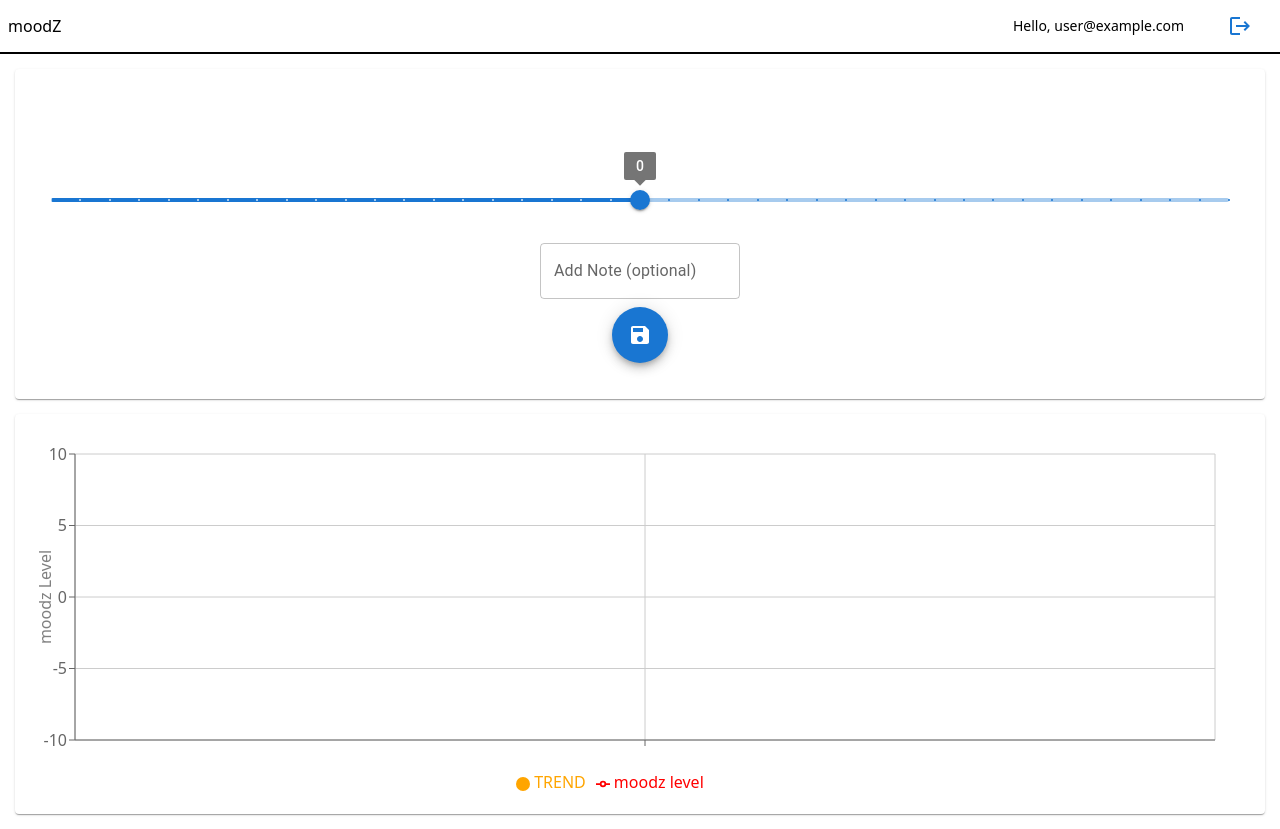
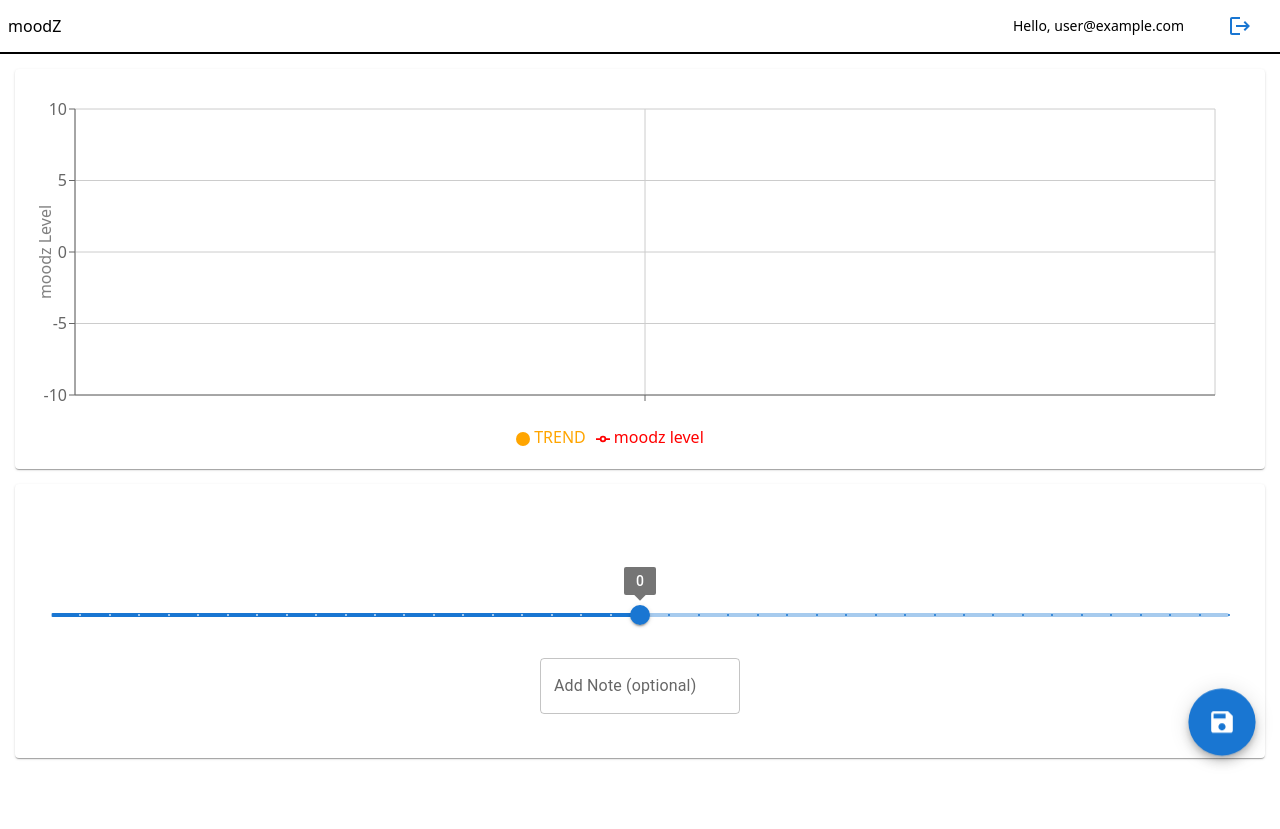
Before and after one commit to ignazka/moodz, a React (Create React App) app: page / in a window 1280 px wide. After the commit the page ends 800 px from the top, so only its background shows below. Built offline with nearby package versions, Linux system fonts and the light colour scheme; no server answers; the database is empty; sample sign-in values are in the browser's storage.

Commit message:
change styles of FAB and reorder Cards

```diff
--- a/src/pages/Main.tsx
+++ b/src/pages/Main.tsx
@@ -34,15 +34,8 @@ function Main() {
     max-width: 24px;
   `;
 
-  const StyledCard = styled(Card)`
-    marginTop: 15;
-    marginBottom: 140;
-    padding: 10;
-  `;
 
-  const StyledSaveButton = styled(Fab)`
-  flexShrink: '0';
-  `;
+
 
 
   /**
@@ -147,13 +140,45 @@ function Main() {
         </div>
       </header>
 
+      {/* ------------- CHART -------------- */}
+
+        <Card style={{ margin: 15, padding: 0, height: 400, maxHeight: 400 }}>
+          <ResponsiveContainer >
+            <ComposedChart data={moodz}
+              margin={{ top: 40, right: 50, left: 0, bottom: 20 }}>
+              <CartesianGrid />
+              <XAxis dataKey='name' />
+              <YAxis
+                label={{ value: 'moodz Level', angle: -90 }}
+                type='number'
+                domain={[-10, 10]}
+              />
+              <Tooltip content={<CustomTooltip />} />
+
+              <Scatter name="TREND" dataKey="moodLevel" fill="orange" line lineType="fitting" shape="circle" />
+              <Line
+                type="monotone"
+                dataKey="moodLevel"
+                stroke="red"
+                strokeWidth="1"
+                activeDot={{ r: 5 }}
+                name="moodz level"
+              />
+              <Legend />
+            </ComposedChart>
+          </ResponsiveContainer>
+        </Card>
+
+
+
+      {/* ------------- FORM -------------- */}
+
+
         <Card style={{ marginTop: 30, margin: 15, padding: 0 }}>
           <form
             className='flex justify-center flex-col items-center m-9'
             onSubmit={handleSubmit}
           >
-
-
             <Slider
               style={{ marginTop: 80, marginBottom: 20 }}
               name='value'
@@ -185,6 +210,11 @@ function Main() {
             />
 
               <Fab
+              style={{ position: 'fixed',
+              bottom: 50,
+              right: 30,
+              zIndex: 999,
+              transform: 'scale(1.2)' }}
                 color="primary"
                 aria-label="save"
                 onClick={handleSubmit}
@@ -196,32 +226,7 @@ function Main() {
           </form>
         </Card>
 
-      <Card style={{ margin: 15, padding: 0, height: 400, maxHeight: 400 }}>
-        <ResponsiveContainer >
-          <ComposedChart data={moodz}
-            margin={{ top: 40, right: 50, left: 0, bottom: 20 }}>
-            <CartesianGrid />
-            <XAxis dataKey='name' />
-            <YAxis
-              label={{ value: 'moodz Level', angle: -90 }}
-              type='number'
-              domain={[-10, 10]}
-            />
-            <Tooltip content={<CustomTooltip />} />
 
-            <Scatter name="TREND" dataKey="moodLevel" fill="orange" line lineType="fitting" shape="circle" />
-            <Line
-              type="monotone"
-              dataKey="moodLevel"
-              stroke="red"
-              strokeWidth="1"
-              activeDot={{ r: 5 }}
-              name="moodz level"
-            />
-            <Legend />
-          </ComposedChart>
-        </ResponsiveContainer>
-      </Card>
 
 
     </div>
```
Lines whose indentation alone changed are shown as unchanged.
